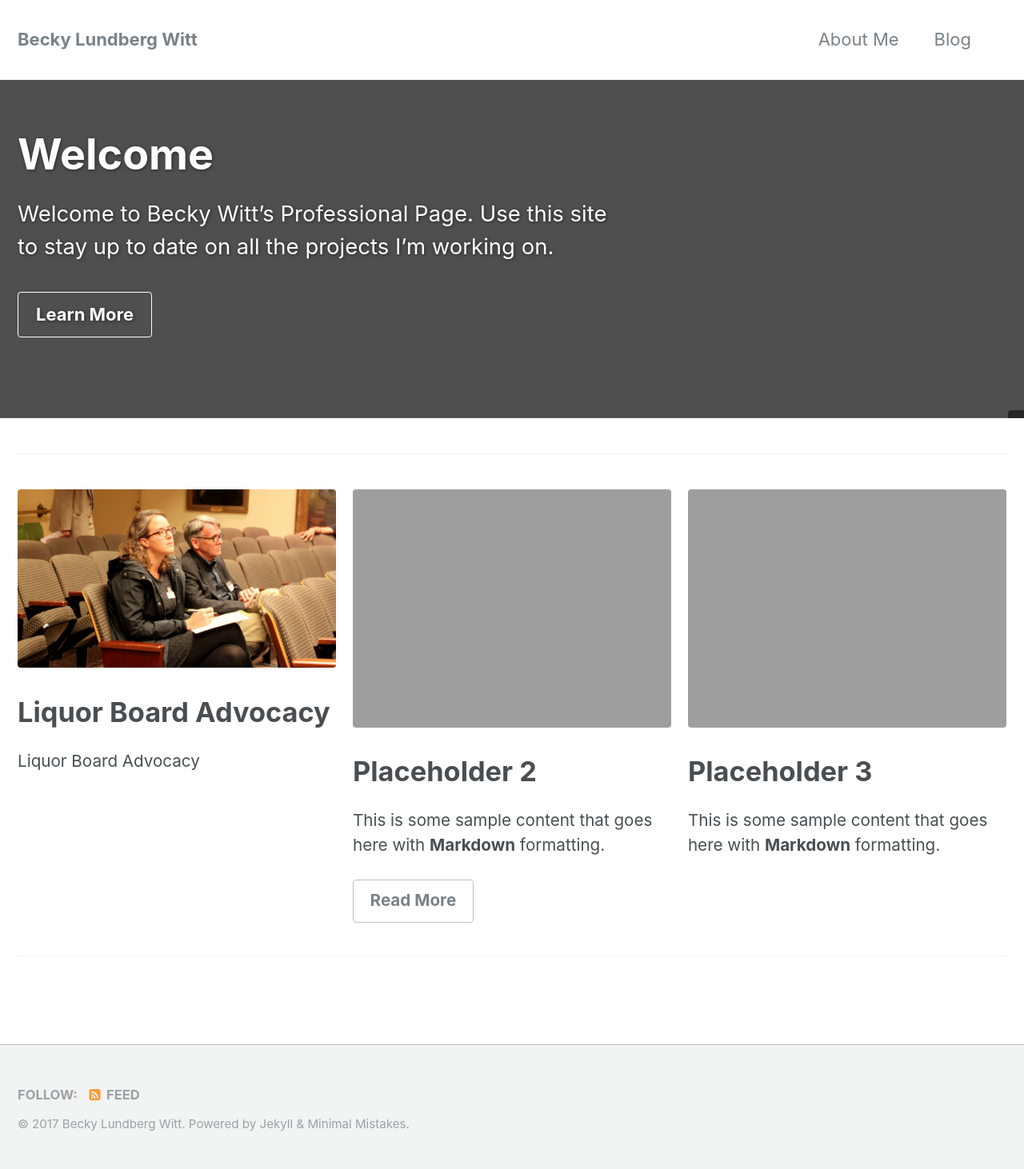
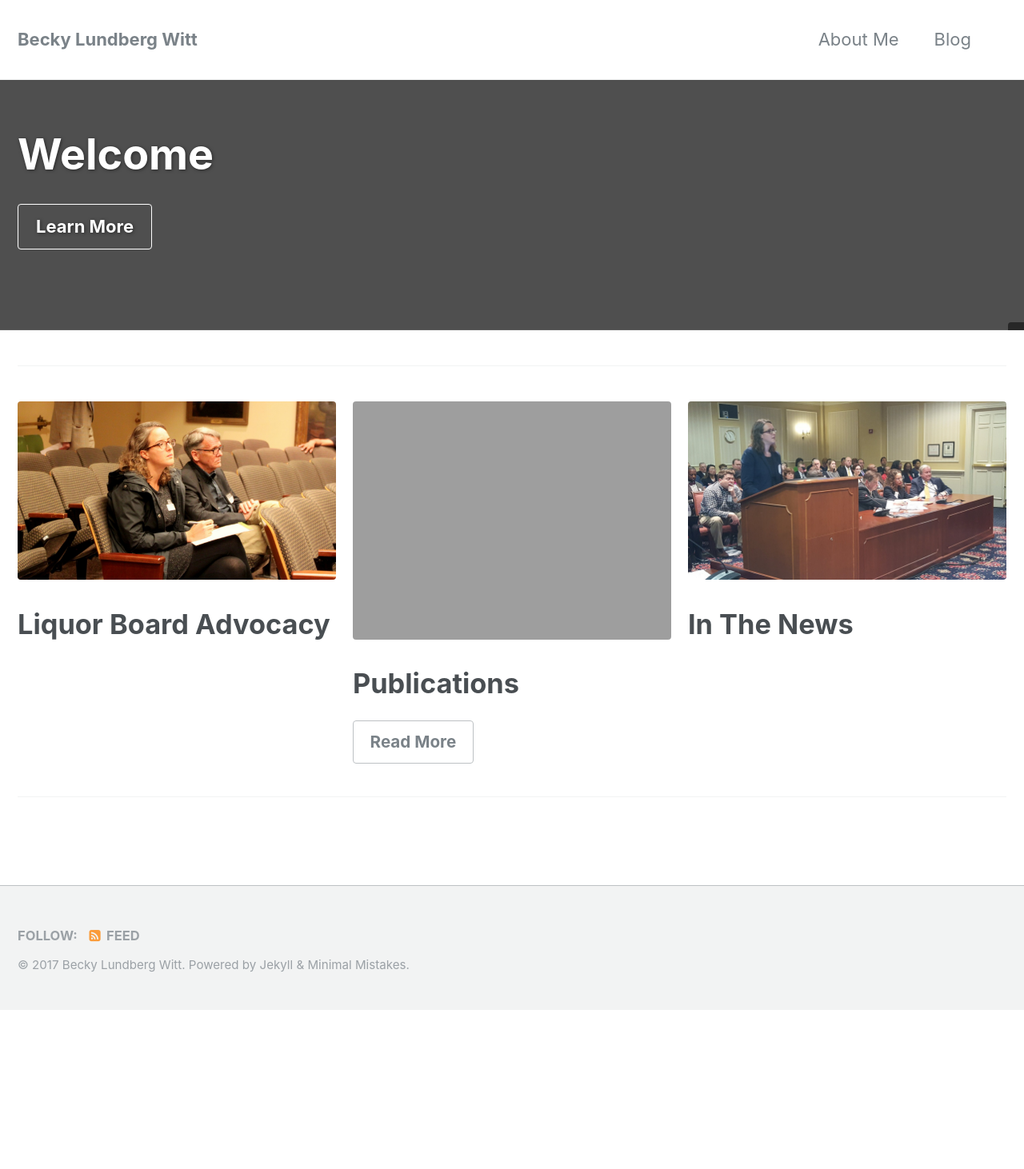
Before and after one commit to beckywitt/beckywitt.github.io, a Jekyll site: the page built from pages/landing.md, in a window 1280 px wide. Shown: the whole page at 80% size. Built offline with Jekyll 4.4.1, drawn with Linux system fonts in a browser that asks for light colours; the list of posts is cut into pages by our own code; after the commit the page ends 1263 px from its top, so only the background shows below that.

Commit message:
changes to main page

```diff
--- a/pages/landing.md
+++ b/pages/landing.md
@@ -10,24 +10,24 @@ header:
   cta_label: "Learn More"
   cta_url: "/about-me"
   caption: ""
-excerpt: "Welcome to Becky Witt's Professional Page. Use this site to stay up to date on all the projects I'm working on."
+excerpt: ""
 intro:
   - excerpt: ''
 feature_row:
   - image_path: assets/images/becky-witt-at-liquor-board-hearing-1280x720.jpg
     alt: "Becky Witt at the Liquor Board"
     title: "Liquor Board Advocacy"
-    excerpt: "Liquor Board Advocacy"
+    excerpt: ""
   - image_path: assets/images/open-book-library-education-read-159621.jpeg
     alt: "placeholder image 2"
-    title: "Placeholder 2"
-    excerpt: "This is some sample content that goes here with **Markdown** formatting."
+    title: "Publications"
+    excerpt: ""
     url: "#test-link"
     btn_label: "Read More"
     btn_class: "btn--inverse"
-  - image_path: /assets/images/unsplash-gallery-image-3-th.jpg
-    title: "Placeholder 3"
-    excerpt: "This is some sample content that goes here with **Markdown** formatting."
+  - image_path: assets/images/testify-hogan-apptees.jpg
+    title: "In The News"
+    excerpt: ""
 feature_row2:
   - image_path: /assets/images/unsplash-gallery-image-2-th.jpg
     alt: "placeholder image 2"
```
Also changed, not shown: assets/images/testify-hogan-apptees.jpg (added).
